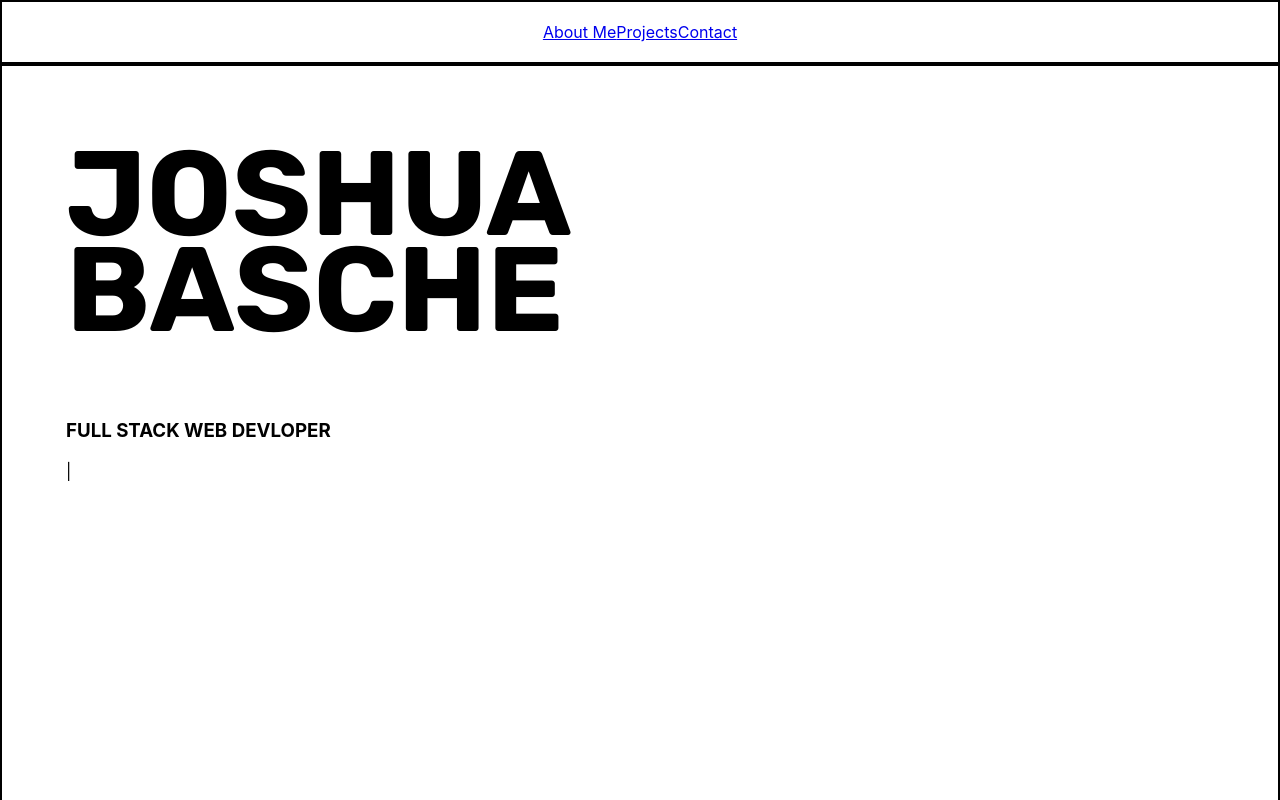
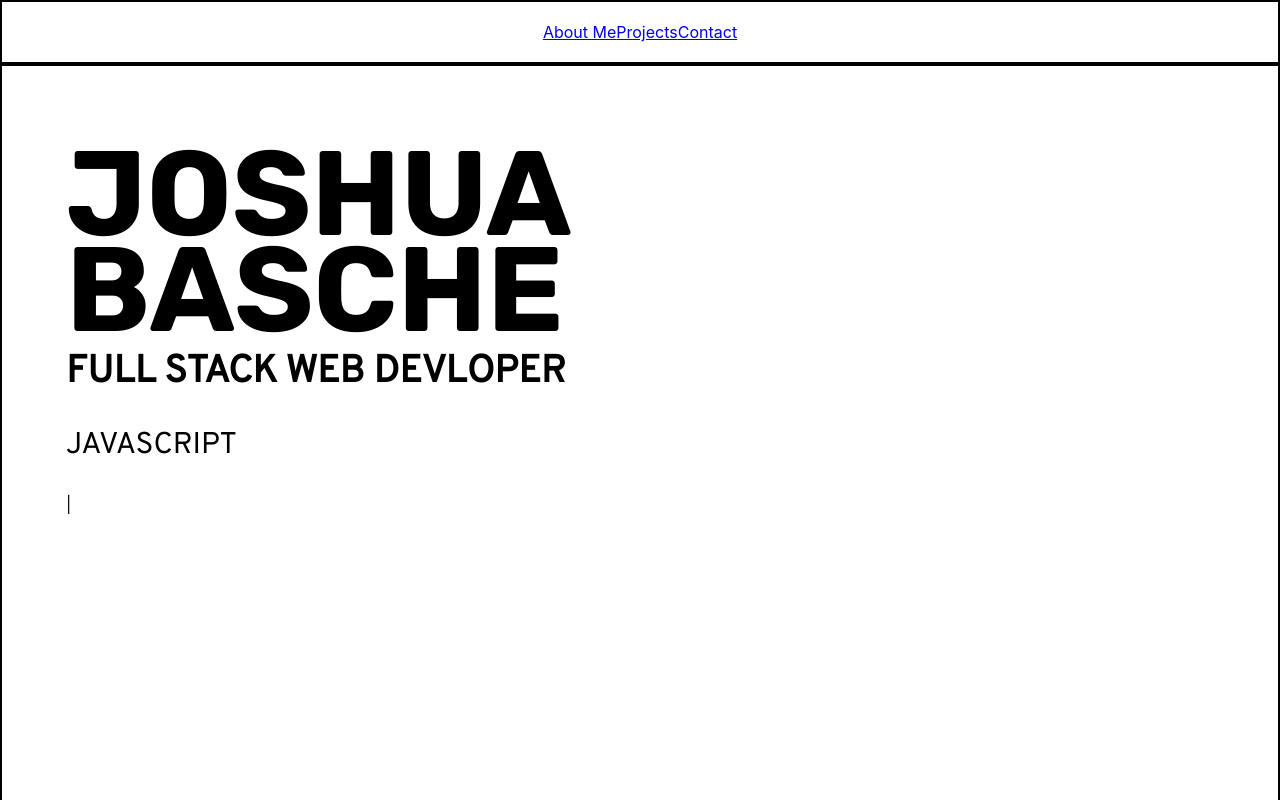
Before and after one commit to HuemanTarget/portfolio-revised, a React (Create React App) app: page / in a window 1280 px wide. Shown: the top 800 px of the page. Built offline with nearby package versions, Linux system fonts and the light colour scheme.

Commit message:
set header type

```diff
--- a/src/Components/Header/index.js
+++ b/src/Components/Header/index.js
@@ -13,10 +13,43 @@ export default class Header extends Component {
             <br />
             BASCHE
           </h1>
-          <Typist.Delay ms={500} />
-          <h3 className='position'>
-            FULL STACK WEB DEVLOPER
-          </h3>
+          {/* <Typist.Delay ms={500} /> */}
+          <h3 className='position'>FULL STACK WEB DEVLOPER</h3>
+          <div className='skills'>
+            <p>REACT</p>
+            <Typist.Backspace count={5} delay={200} />
+            <p>JAVASCRIPT</p>
+            <Typist.Backspace count={10} delay={200} />
+            <p>NODEJS</p>
+            <Typist.Backspace count={6} delay={200} />
+            <p>EXPRESS</p>
+            <Typist.Backspace count={7} delay={200} />
+            <p>MONOGO</p>
+            <Typist.Backspace count={6} delay={200} />
+            <p>HTML</p>
+            <Typist.Backspace count={4} delay={400} />
+            <p>CSS</p>
+            <Typist.Backspace count={3} delay={400} />
+            <p>DJANGO</p>
+            <Typist.Backspace count={6} delay={200} />
+            <p>
+              REACT
+              <br />
+              JAVASCRIPT
+              <br />
+              NODEJS
+              <br />
+              EXPRESS
+              <br />
+              MONGO
+              <br />
+              HTML
+              <br />
+              CSS
+              <br />
+              DJANGO
+            </p>
+          </div>
         </Typist>
       </div>
     );
--- a/src/Components/Header/style.css
+++ b/src/Components/Header/style.css
@@ -1,7 +1,9 @@
 @import url('https://fonts.googleapis.com/css2?family=Rubik:ital,wght@0,700;0,900;1,700;1,900&display=swap');
 
+@import url('https://fonts.googleapis.com/css2?family=Overpass&display=swap');
+
 .head {
-  padding-bottom: 400px;
+  padding-bottom: 30%;
   padding-left: 5%;
   border: 2px black solid;
   text-align: left;
@@ -11,4 +13,18 @@
   font-size: 120px;
   line-height: 0.8;
   font-family: 'Rubik', sans-serif;
+  margin-bottom: 10px;
 }
+
+.position {
+  font-size: 38px;
+  margin-top: 10px;
+  font-family: 'Overpass', sans-serif;
+  margin-bottom: 10px;
+}
+
+.skills {
+  font-size: 30px;
+  margin-top: 10px;
+  font-family: 'Overpass', sans-serif;
+}
```
